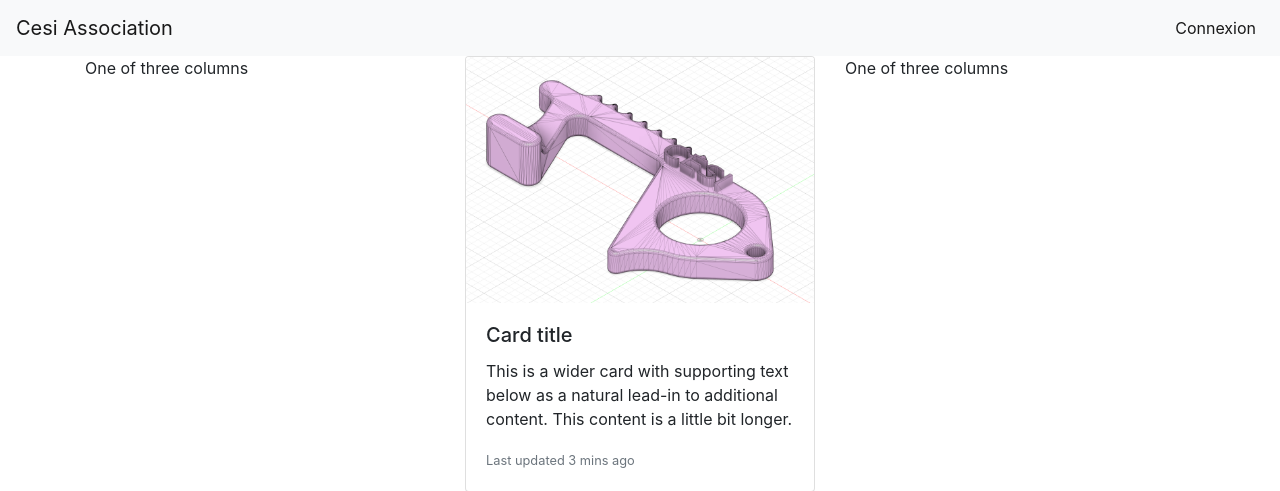
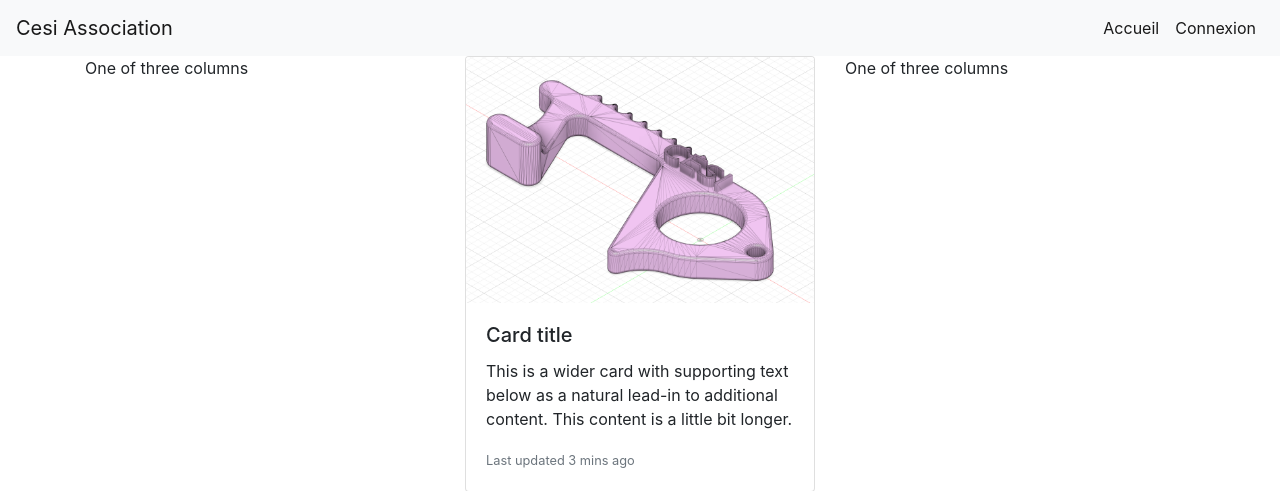
Before and after one commit to Toxylemarabout/substitution, a PHP site: page /index.php in a window 1280 px wide. Shown: the top 491 px of the page. Run offline with PHP 8.4, Linux system fonts and the light colour scheme.

Commit message:
modif du header

```diff
--- a/header.php
+++ b/header.php
@@ -1,15 +1,99 @@
 <?php
-echo "<nav class='navbar navbar-expand-lg navbar-light bg-light'>
+
+
+if (empty($_SESSION)) {
+
+echo "
+
+<nav class='navbar navbar-expand-lg navbar-light bg-light'>
+
   <a class='navbar-brand' href='#'>Cesi Association</a>
+
   <button class='navbar-toggler' type='button' data-toggle='collapse' data-target='#navbarSupportedContent' aria-controls='navbarSupportedContent' aria-expanded='false' aria-label='Toggle navigation'>
     <span class='navbar-toggler-icon'></span>
   </button>
+
   <div class='collapse navbar-collapse' id='navbarSupportedContent'>
     <ul class='navbar-nav ml-auto'>
+
       <li class='nav-item active text-right'>
-        <a class='nav-link' href='#'>Connexion</a>
+        <a class='nav-link' href='index.php'>Accueil</a>
       </li>
+
+      <li class='nav-item active text-right'>
+        <a class='nav-link' href='pageConnexion.php'>Connexion</a>
+      </li>
+
     </ul>
   </div>
+
 </nav>";
+
+}
+
+else if ($_SESSION['statutAdmin']==1) {
+
+echo "
+
+<nav class='navbar navbar-expand-lg navbar-light bg-light'>
+
+  <a class='navbar-brand' href='#'>Cesi Association</a>
+
+  <button class='navbar-toggler' type='button' data-toggle='collapse' data-target='#navbarSupportedContent' aria-controls='navbarSupportedContent' aria-expanded='false' aria-label='Toggle navigation'>
+    <span class='navbar-toggler-icon'></span>
+  </button>
+
+  <div class='collapse navbar-collapse' id='navbarSupportedContent'>
+    <ul class='navbar-nav ml-auto'>
+
+      <li class='nav-item active text-right'>
+        <a class='nav-link' href='index.php'>Accueil</a>
+      </li>
+
+      <li class='nav-item active text-right'>
+        <a class='nav-link' href='#'>Admin</a>
+      </li>
+
+      <li class='nav-item active text-right'>
+        <a class='nav-link' href='#'>Déconnexion</a>
+      </li>
+
+    </ul>
+  </div>
+
+</nav>";
+
+}
+
+else if ($_SESSION['statutAdmin']==0){
+
+echo "
+
+<nav class='navbar navbar-expand-lg navbar-light bg-light'>
+
+  <a class='navbar-brand' href='#'>Cesi Association</a>
+
+  <button class='navbar-toggler' type='button' data-toggle='collapse' data-target='#navbarSupportedContent' aria-controls='navbarSupportedContent' aria-expanded='false' aria-label='Toggle navigation'>
+    <span class='navbar-toggler-icon'></span>
+  </button>
+
+  <div class='collapse navbar-collapse' id='navbarSupportedContent'>
+    <ul class='navbar-nav ml-auto'>
+
+      <li class='nav-item active text-right'>
+        <a class='nav-link' href='index.php'>Accueil</a>
+      </li>
+
+      <li class='nav-item active text-right'>
+        <a class='nav-link' href='#'>Déconnexion</a>
+      </li>
+
+    </ul>
+  </div>
+
+</nav>";
+
+}
+
+
 ?>
```
